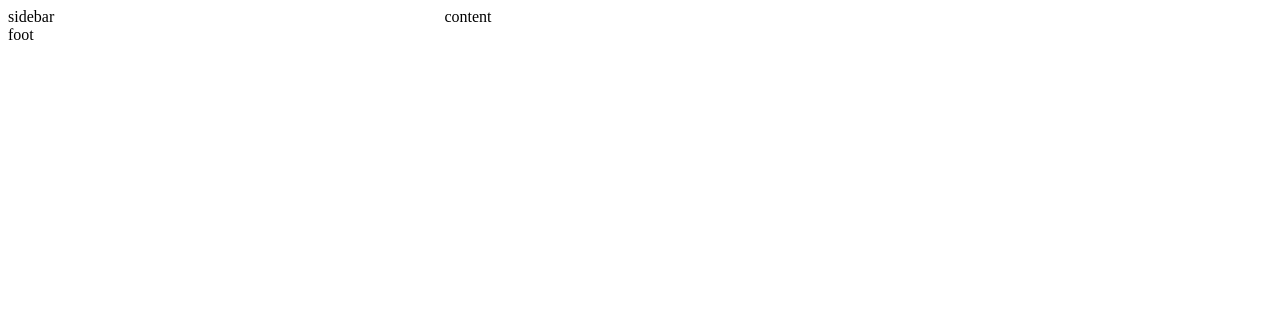
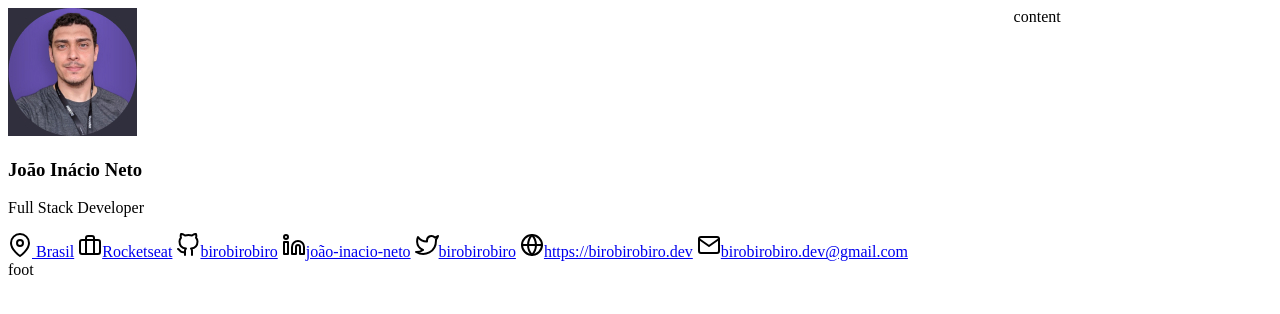
Before and after one commit to luad3cristal/portfolio, a plain HTML site: page index.html in a window 1280 px wide. Drawn offline with Linux system fonts and the light colour scheme.

Commit message:
adding content to "aside"

```diff
--- a/index.html
+++ b/index.html
@@ -19,21 +19,49 @@
   <body>
     <main>
       <aside>
-        sidebar
+        <div class="profile">
+          <img src="./assets/Ellipse 1.jpg" alt="foto de perfil" />
+          <h3>João Inácio Neto</h3>
+          <p>Full Stack Developer</p>
+        </div>
+
+        <div class="links">
+          <a href="https://g.co/kgs/FF8gt4">
+            <img src="./assets/map-pin.svg" alt="map-pin" /> Brasil</a
+          >
+          <a href="https://app.rocketseat.com.br/">
+            <img src="./assets/briefcase.svg" alt="briefcase" />Rocketseat</a
+          >
+          <a href="https://github.com">
+            <img src="./assets/github.svg" alt="github logo" />birobirobiro</a
+          >
+          <a href="https://linkedin.com">
+            <img
+              src="./assets/linkedin.svg"
+              alt="linkedin logo"
+            />joão-inacio-neto</a
+          >
+          <a href="https://twitter.com">
+            <img src="./assets/twitter.svg" alt="twitter logo" />birobirobiro</a
+          >
+          <a href="https://birobirobiro.dev">
+            <img
+              src="./assets/globe.svg"
+              alt="globe"
+            />https://birobirobiro.dev</a
+          >
+          <a href="mailto:birobirobiro.dev@gmail.com">
+            <img
+              src="./assets/mail.svg"
+              alt="globe"
+            />birobirobiro.dev@gmail.com</a
+          >
+        </div>
       </aside>
 
+      <article>content</article>
 
-      <article>
-        content
-      </article>
-
-
-      <footer>
-        foot
-      </footer>
-
+      <footer>foot</footer>
     </main>
-
-
   </body>
 </html>
```
